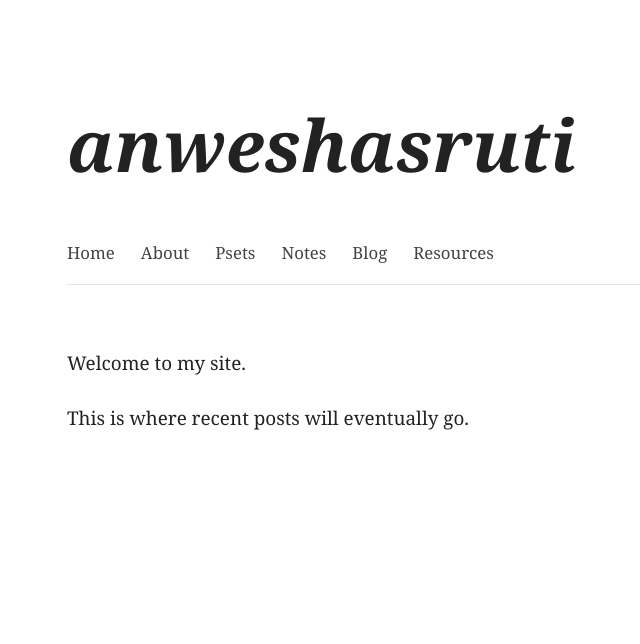
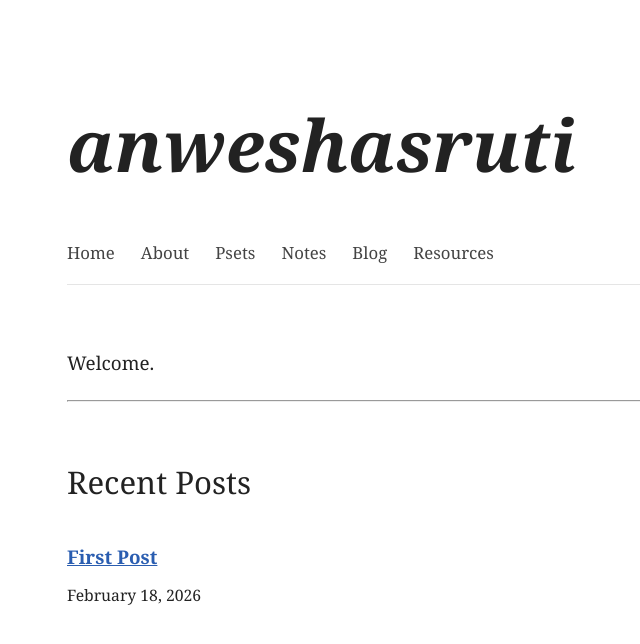
Before and after one commit to anweshasruti/anweshasruti.github.io, a Jekyll site: the page built from index.md, in a window 1280 px wide. Shown: the top 644 px of the page, without its empty margins (183-823 px from the left). Built offline with Jekyll 4.4.1, drawn with Linux system fonts in a browser that asks for light colours; some web fonts are replaced.

Commit message:
Update index.md

```diff
--- a/index.md
+++ b/index.md
@@ -2,6 +2,15 @@
 title: Home
 ---
 
-Welcome to my site.
+Welcome.
 
-This is where recent posts will eventually go.
+---
+
+## Recent Posts
+
+{% for post in site.posts limit:5 %}
+**[{{ post.title }}]({{ post.url }})**
+<small>{{ post.date | date: "%B %d, %Y" }}</small>
+
+<br>
+{% endfor %}
```
